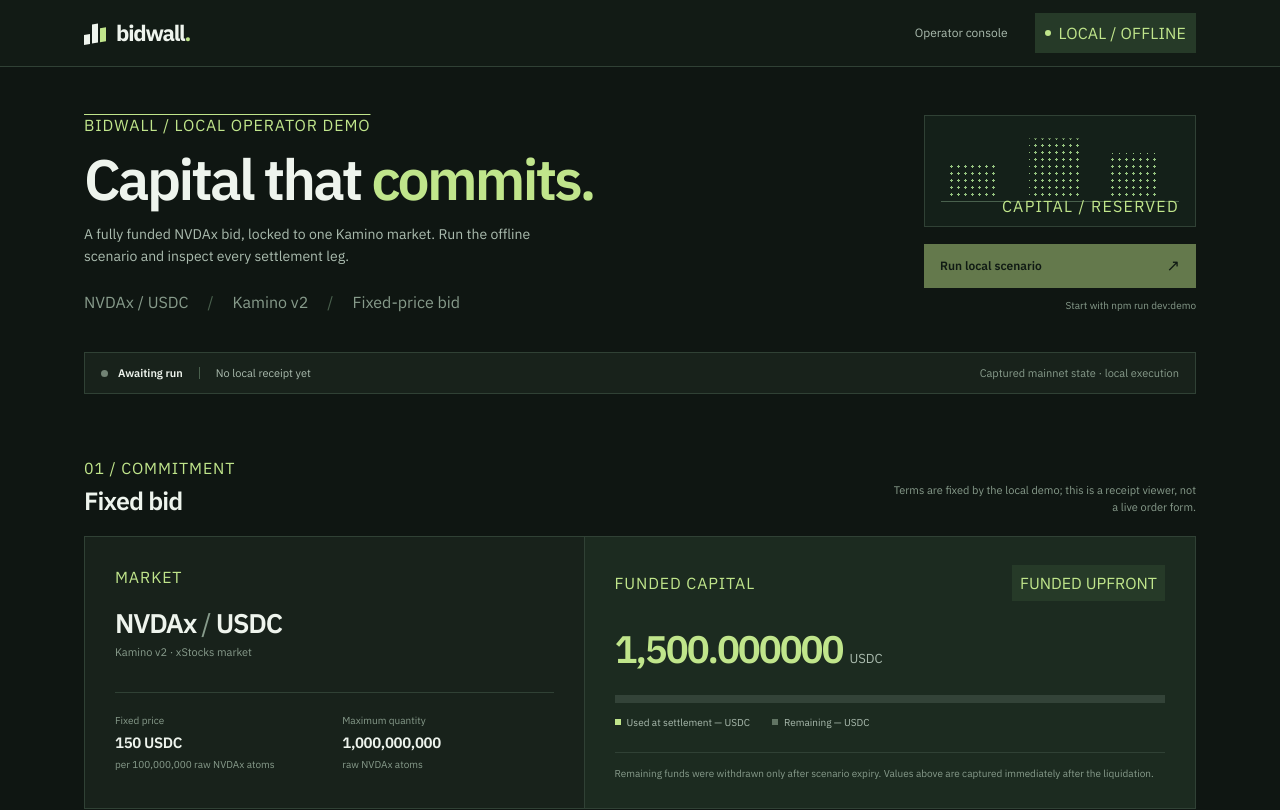
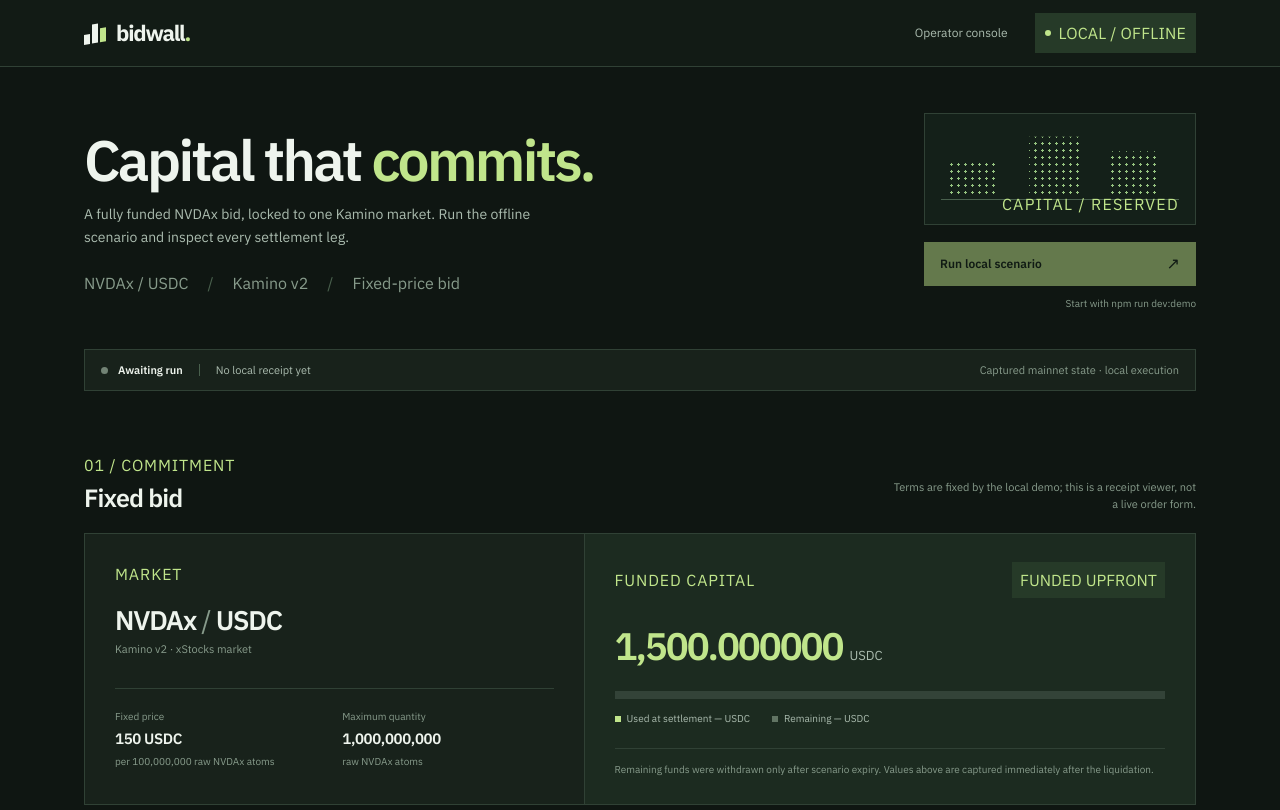
Before and after one commit to jaypopat/bidwall, a Next.js app: page / in a window 1280 px wide. Shown: the top 810 px of the page. Built offline with nearby package versions, Linux system fonts and the light colour scheme; no server answers.

Commit message:
design: remove redundant hero label

```diff
--- a/app/globals.css
+++ b/app/globals.css
@@ -145,7 +145,6 @@ p {
   gap: 32px;
   padding: 46px 0 38px;
 }
-.overline,
 .section-index,
 .field-label {
   font: 500 10px var(--mono);
@@ -157,7 +156,7 @@ h1 {
   line-height: 1.1;
   letter-spacing: -0.048em;
   font-weight: 600;
-  margin: 11px 0 12px;
+  margin: 0 0 12px;
 }
 h1 span {
   color: var(--accent);
--- a/app/page.tsx
+++ b/app/page.tsx
@@ -186,7 +186,6 @@ export default function Home() {
       <main className="main" id="top">
         <div className="page-intro">
           <div>
-            <p className="overline">BIDWALL / LOCAL OPERATOR DEMO</p>
             <h1>
               Capital that <span>commits.</span>
             </h1>
```
